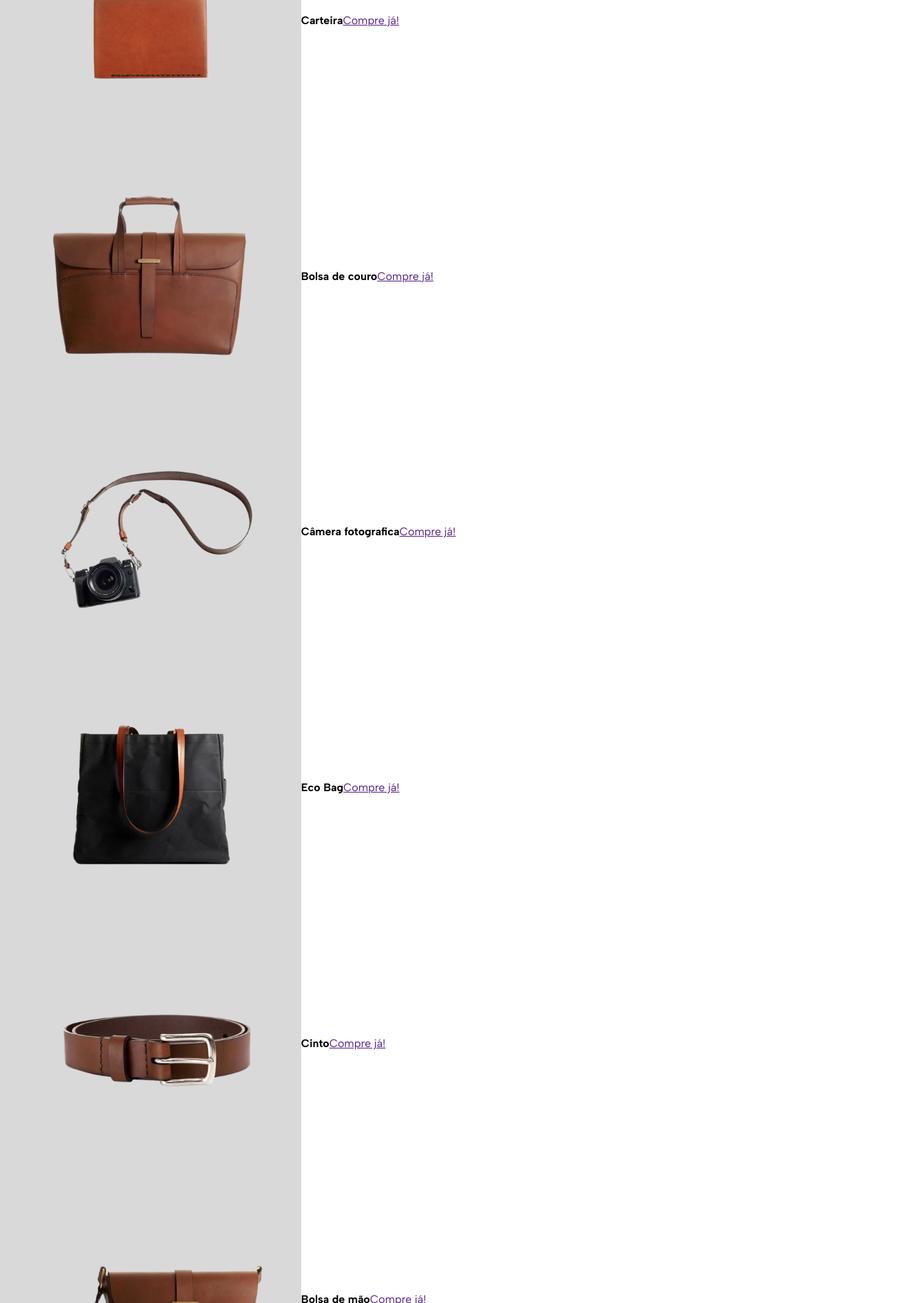
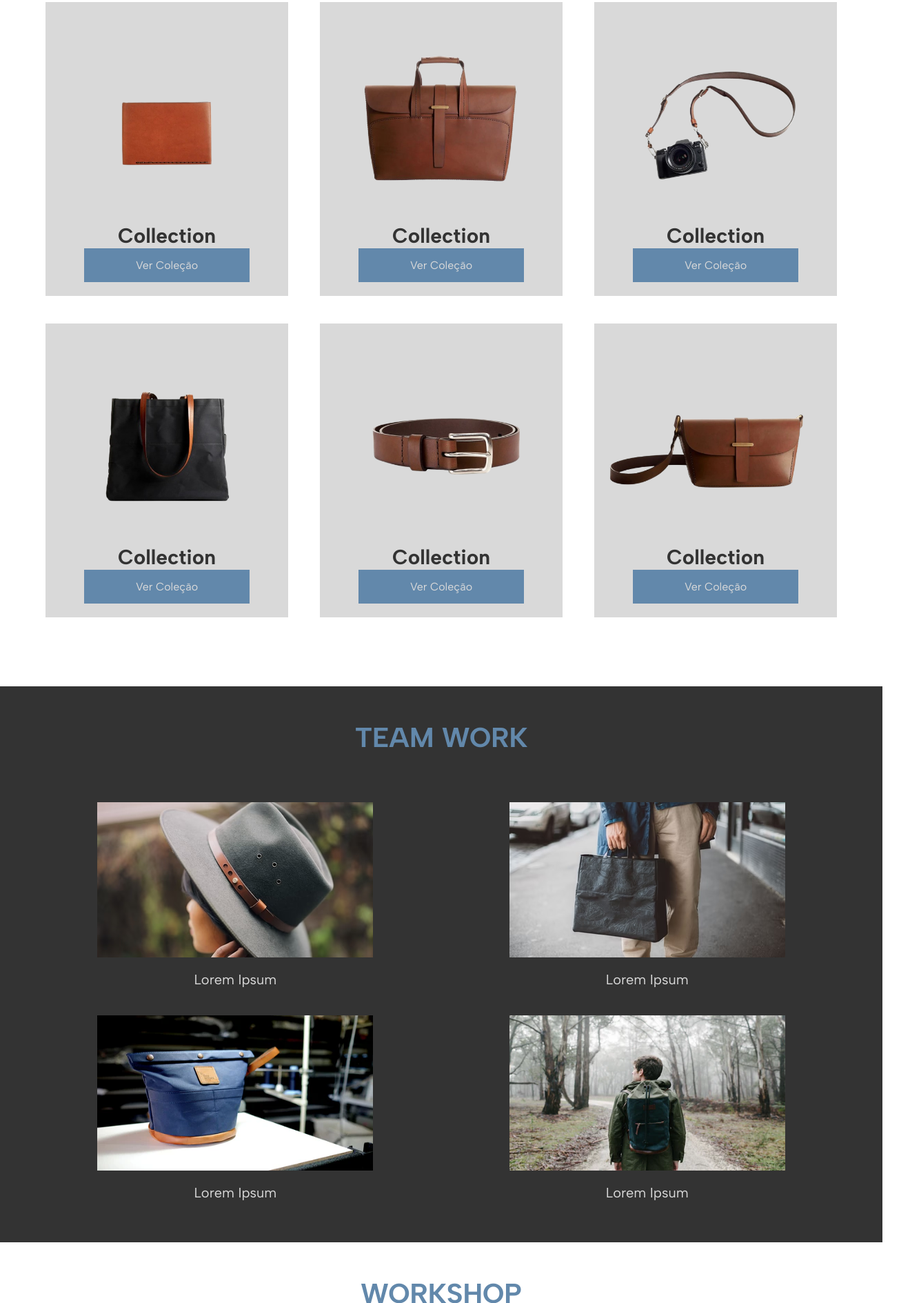
Before and after one commit to azul182/cp-ir-, a plain HTML site: page index.html in a window 1280 px wide. Shown: the part 911-2800 px from the top of the page at 69% size, 1320 px wide, since content can reach past the window. Drawn offline with Linux system fonts and the light colour scheme.

Commit message:
Add files via upload

```diff
--- a/index.html
+++ b/index.html
@@ -8,7 +8,7 @@
 </head>
 <body>
     <header class="header-page">
-        <h3>COLOR<span class="metade">BLUE</span></h3>
+        <h3>COLOR<span class="blue-text">BLUE</span></h3>
         <div class="nav-bar">
             <ul>
                 <li><a href="">COLLECTIONS</a></li>
@@ -23,38 +23,38 @@
             <img src="./images/banner.jpg" alt="homem tirando foto">
         </div>
 
-        <section class="itens">
+        <section class="collections">
             <h2>COLLECTIONS</h2>
             <div class="lista-collections">
                  <div class="collection-item">
                       <img src="./images/product-01.png" alt="Carteira">
-                      <h4>Carteira</h4>
-                    <a href="">Compre já!</a>
+                      <h4>Collection</h4>
+                    <a href="">Ver Coleção</a>
                 </div>
                  <div class="collection-item">
                      <img src="./images/product-02.png" alt="Bolsa de couro">
-                    <h4>Bolsa de couro</h4>
-                    <a href="">Compre já!</a>
+                    <h4>Collection</h4>
+                    <a href="">Ver Coleção</a>
                 </div>
                 <div class="collection-item">
                     <img src="./images/product-03.png" alt="Câmera fotografica">
-                    <h4>Câmera fotografica</h4>
-                    <a href="">Compre já!</a>
+                    <h4>Collection</h4>
+                    <a href="">Ver Coleção</a>
                 </div>
                 <div class="collection-item">
                     <img src="./images/product-04.png" alt="Eco Bag">
-                    <h4>Eco Bag</h4>
-                    <a href="">Compre já!</a>
+                    <h4>Collection</h4>
+                    <a href="">Ver Coleção</a>
                 </div>
                 <div class="collection-item">
                     <img src="./images/product-05.png" alt="Cinto">
-                    <h4>Cinto</h4>
-                    <a href="">Compre já!</a>
+                    <h4>Collection</h4>
+                    <a href="">Ver Coleção</a>
                 </div>
                 <div class="collection-item">
                     <img src="./images/product-06.png" alt="Bolsa de mão">
-                    <h4>Bolsa de mão</h4>
-                    <a href="">Compre já!</a>
+                    <h4>Collection</h4>
+                    <a href="">Ver Coleção</a>
                 </div>
             </div>
         </section>
@@ -80,9 +80,36 @@
                 </div>
             </div>
         </section>
-        <div class="workshop">
 
-        </div>
+        <section class="workshop">
+            <h2>WORKSHOP</h2>
+            <div class="worshop-list">
+                <div class="workshp-item">
+                    <h3>TIMELESS DESIGN</h3>
+                    <p>Lorem ipsum dolor sit amet consectetur adipisicing elit. Veritatis repudiandae reiciendis, porro modi odio mollitia?</p>
+                    <p>Lorem ipsum, dolor sit amet consectetur adipisicing elit. Quas quis reprehenderit sed voluptatibus adipisci sequi odio id culpa, ad earum veniam sit? Dolorem, sequi atque.</p>
+                    <img src="./images/workshop-01.jpg" alt="Madeirada no heitor">
+                </div>
+                <div class="workshp-item">
+                    <h3>TRADITIONAL CRAFT</h3>
+                    <p>Lorem ipsum dolor sit amet consectetur adipisicing elit. Veritatis repudiandae reiciendis, porro modi odio mollitia?</p>
+                    <p>Lorem ipsum, dolor sit amet consectetur adipisicing elit. Quas quis reprehenderit sed voluptatibus adipisci sequi odio id culpa, ad earum veniam sit? Dolorem, sequi atque.</p>
+                    <img src="./images/workshop-02.jpg" alt="Arte tradicional">
+                </div>
+                <div class="workshp-item">
+                    <h3>DURABLE MATERIALS</h3>
+                    <p>Lorem ipsum dolor sit amet consectetur adipisicing elit. Veritatis repudiandae reiciendis, porro modi odio mollitia?</p>
+                    <p>Lorem ipsum, dolor sit amet consectetur adipisicing elit. Quas quis reprehenderit sed voluptatibus adipisci sequi odio id culpa, ad earum veniam sit? Dolorem, sequi atque.</p>
+                    <img src="./images/workshop-03.jpg" alt="Materiais duráveis">
+                </div>
+            </div>
+        </section>
     </main>
+
+    <footer class="footer-page">
+        <hr>
+        <br>
+        <h3>Heitor Gutinho/Thiagão</h3>
+    </footer>
 </body>
 </html>
--- a/styles/styles.css
+++ b/styles/styles.css
@@ -12,9 +12,8 @@
     --azul--claro: #6288AB;
 }
 
-.header-page{
+ .header-page{
     width: 100%;
-    padding: 20px;
     background-color: var(--cinza-claro);
     display: flex;
     align-items: center;
@@ -25,9 +24,11 @@
     display: flex;
     gap: 30px;
     list-style: none;
+    padding: 20px;
 }
 
 .header-page h3{
+    padding: 20px;
     font-size: 35px;
 }
 
@@ -40,36 +41,145 @@
     width: 100%;
 }
 
-.metade{
+.blue-text{
     color: var(--azul--claro);
 }
 
 .collections{
+    /* width: 100%; */
     padding: 20px;
     margin: 20px auto;
-
 }
 
 .collections h2{
     font-size: 40px;
     text-align: center;
-    margin: 30px 30px 0 0;
+    color: var(--azul--claro);
+    margin: 30px 0;
+}
+
+.lista-collections{
+    display: flex;
+    justify-content: space-evenly;
+    flex-wrap: wrap;
+    padding: 20px;
+}
+
+.collection-item{
+    width: 26%;
+    padding: 20px;
+    display: flex;
+    flex-direction: column;
+    align-items: center;
+    text-align: center;
+    background-color: var(--cinza-claro);
+    margin: 20px;
+}
+
+.collection-item img{
+    width: 100%;
+    transition: 1.5s;
+    padding: 20px;
+    transition: 0.5s;
+}
+
+.collection-item img:hover{
+    scale: 1.1;
+}
+
+.collection-item h4{
+    font-size: 30px;
+    color: var(--cinza-escuro);
+}
+
+.collection-item a{
+    padding: 15px 20px;
+    background-color: var(--azul--claro);
+    color: var(--cinza-claro);
+    width: 200px;
+    text-decoration: none;
+}
+
+.team-work{
+    /* width: 100%; */
+    padding: 20px;
+    margin: 40px auto;
+    background-color: var(--cinza-escuro);
+}
+
+.team-work h2{
+    font-size: 40px;
+    text-align: center;
+    margin: 30px 0;
     color: var(--azul--claro);
 }
 
-.collection-item{
+.team-work-list{
+    display: flex;
+    justify-content: space-evenly;
+    align-items: center;
+    padding: 20px;
+    flex-wrap: wrap;
+}
+
+.team-work-item{
+    width: 46%;
+    padding: 20px;
+    text-align: center;
     display: flex;
     align-items: center;
-
+    flex-direction: column;
 }
 
-.collection-item img{
-    width: 31%;
-    padding: 20px;
+.team-work-item img{
+    width: 400px;
+    height: 225px;
     transition: 1.5s;
-    background-color: var(--cinza-claro);
 }
 
-.itens{
-    flex: auto;
+.team-work-item img:hover{
+    scale: 1.1;
 }
+
+.team-work-item p{
+    margin-top: 20px;
+    font-size: 20px;
+    color: var(--cinza-claro);
+}
+
+.workshop{
+    width: 90%;
+    margin: 50px auto;
+}
+
+.workshop h2{
+    font-size: 40px;
+    text-align: center;
+    margin: 30px 0;
+    color: var(--azul--claro);
+}
+
+.workshp-item h3{
+    margin-top: 10px;
+}
+
+.workshp-item p{
+    margin-top: 10px
+}
+
+.workshp-item img{
+    width: 100%;
+    margin-top: 30px;
+}
+
+.footer-page{
+    width: 90%;
+    margin: 20px auto;
+    padding-top: 10px;
+    color: var(--cinza-escuro);
+    text-align: center;
+}
+
+hr{
+    color: var(--cinza-escuro);
+}
```
